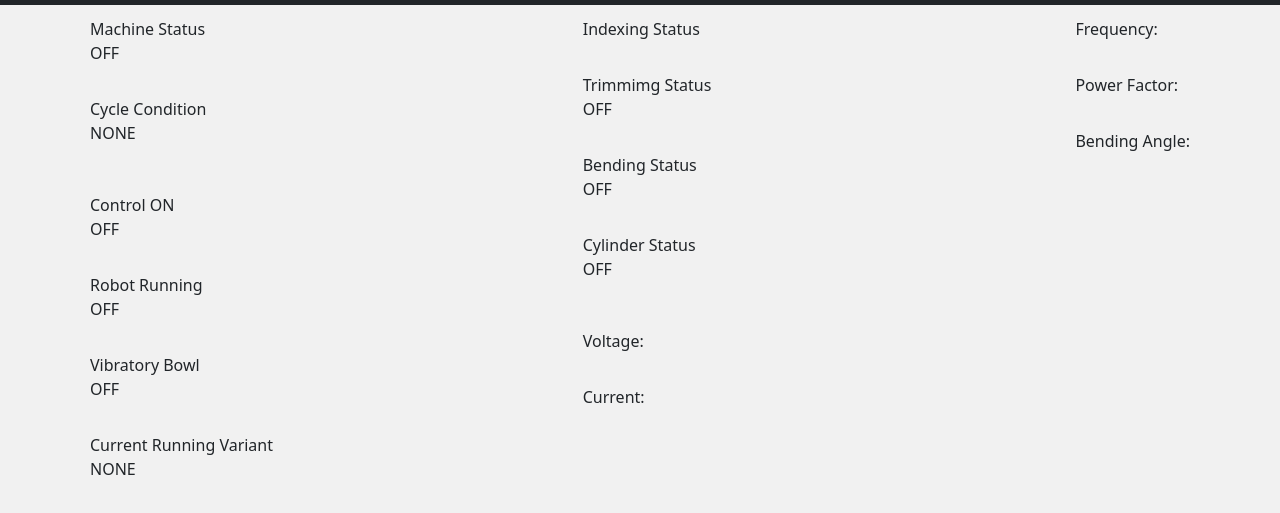
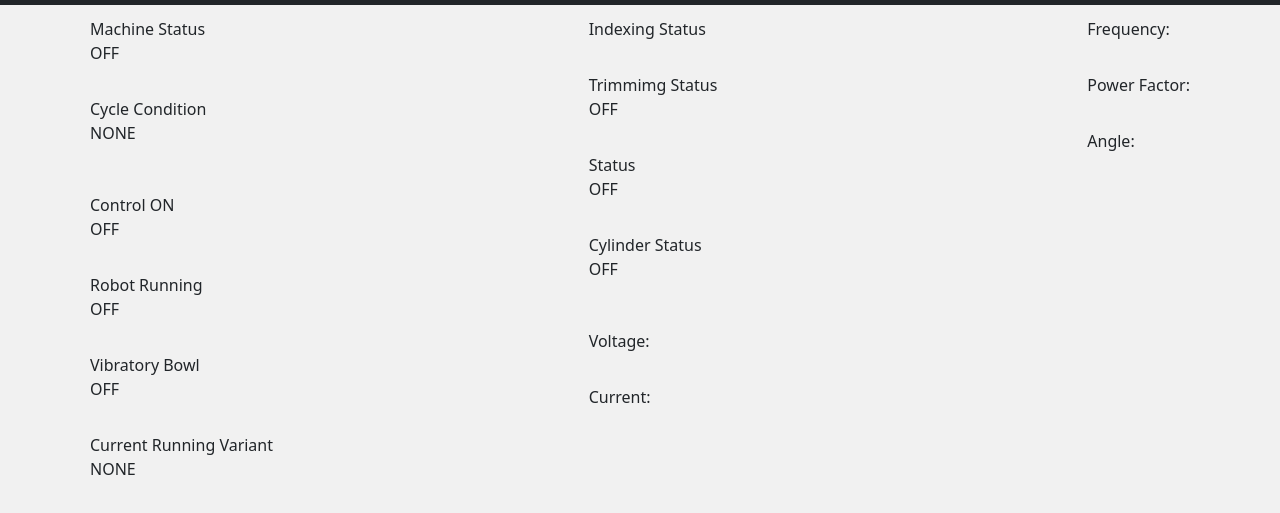
Before and after one commit to Shoaibullakhan99/node-opcua, a website: page FE/index.html in a window 1280 px wide. Shown: the part 51-564 px from the top of the page. Drawn offline with Linux system fonts and the light colour scheme; no server answers.

Commit message:
Update index.html

```diff
--- a/FE/index.html
+++ b/FE/index.html
@@ -69,7 +69,7 @@
             <div class="d-flex flex-column mb-3">
               <div class="p-2">Indexing Status<p id="indexing-status"></p></div>
               <div class="p-2">Trimmimg Status<p class="on-off" id="trimming-status">OFF</p></div>
-              <div class="p-2 ">Bending Status<p class="on-off" id="bending-status">OFF</p></div>
+              <div class="p-2 "> Status<p class="on-off" id="bending-status">OFF</p></div>
               <div class="p-2 ">Cylinder Status<p class="on-off" id="cylinder-status">OFF</p></div>
             </div>
           </div>
@@ -86,7 +86,7 @@
           <div class="p-2">Frequency: <p id="frequency"></p><span></span></div>
           <div class="p-2">Power Factor: <p id="power-factor"></p><span></span></div>
           <!-- <div class="p-2">Robot: <p id="current"></p><span>A</span></div> -->
-          <div class="p-2">Bending Angle: <p id="bending-angle"></p></div>
+          <div class="p-2">Angle: <p id="bending-angle"></p></div>
         </div>
       </div>
       </div>
```
